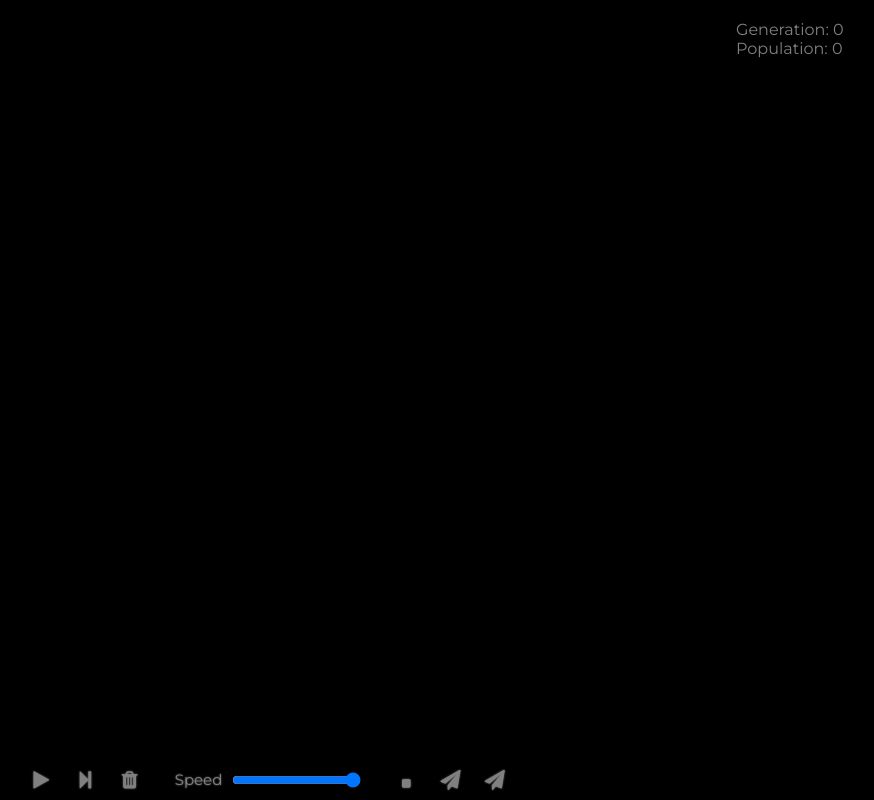
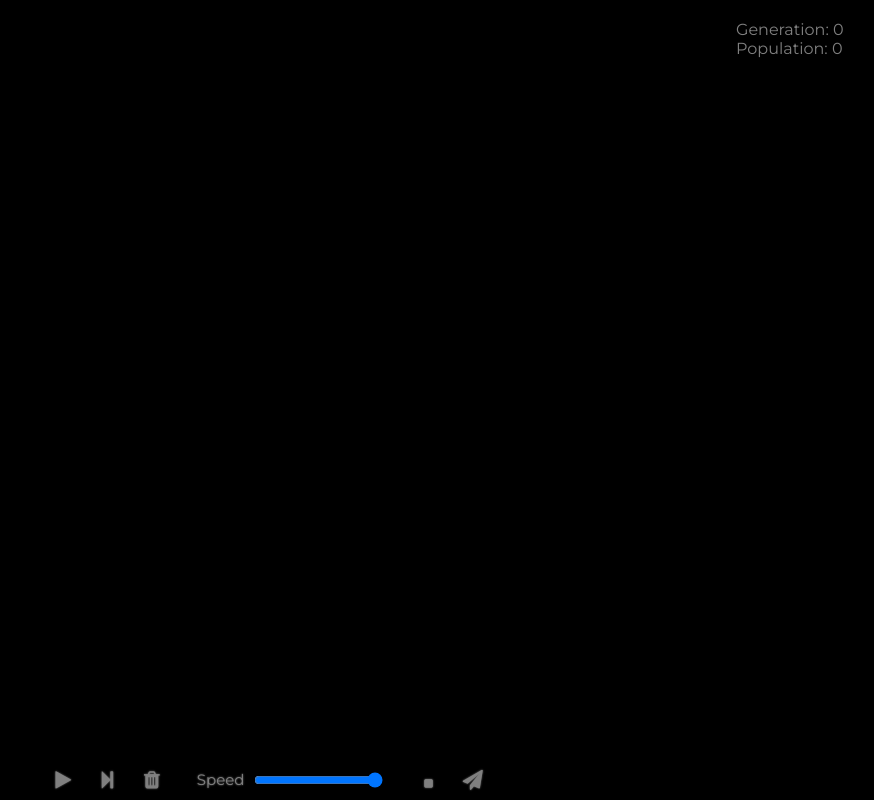
Before and after one commit to IZEDx/game-of-life, a plain HTML site: page index.html in a window 1280 px wide. Shown: the whole page, without its empty margins (377-1251 px from the left). Drawn offline with Linux system fonts and the light colour scheme; no server answers.

Commit message:
Removed single button to spawn RAKE.lif

```diff
--- a/index.html
+++ b/index.html
@@ -24,7 +24,6 @@
         <div class="spawns">
             <button class="btn small btn-spawn" ref="./assets/objects/square.life"><i class="fa fa-square" aria-hidden="true"></i></button>
             <button class="btn btn-spawn" ref="./assets/objects/glider106.life"><i class="fa fa-paper-plane" aria-hidden="true"></i></button>
-            <button class="btn btn-spawn" ref="./assets/objects/lifep/RAKE.LIF"><i class="fa fa-paper-plane" aria-hidden="true"></i></button>
         </div>
     </div>
 </body>
```
